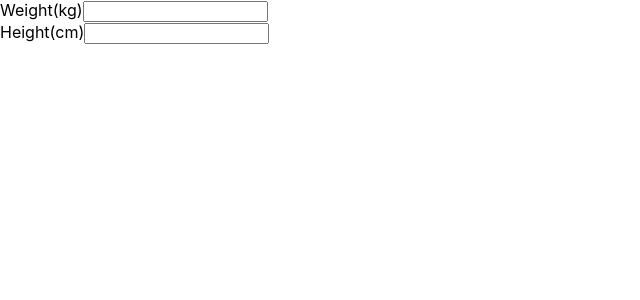
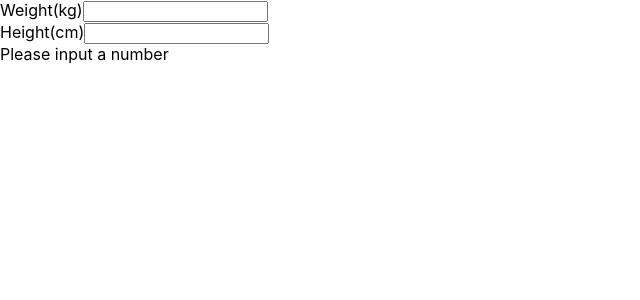
Before and after one commit to piavW/ReactBMI, a React (Create React App) app: page / in a window 1280 px wide. Shown: the top 300 px of the page, without its empty margins (0-640 px from the left). Built offline with nearby package versions, Linux system fonts and the light colour scheme.

Commit message:
Imports BMICalculation to displayresult componment.

```diff
--- a/src/Components/displayResult.js
+++ b/src/Components/displayResult.js
@@ -1,9 +1,11 @@
 import React, { Component } from 'react';
-
+import { bmiCalculation } from '../Modules/BMICalculator';
 class DisplayResult extends Component {
   calculate(){
     var weight= this.props.weight;
     var height= this.props.height;
+
+    return bmiCalculation(weight, height);
   }
   render(){
     return(
```
